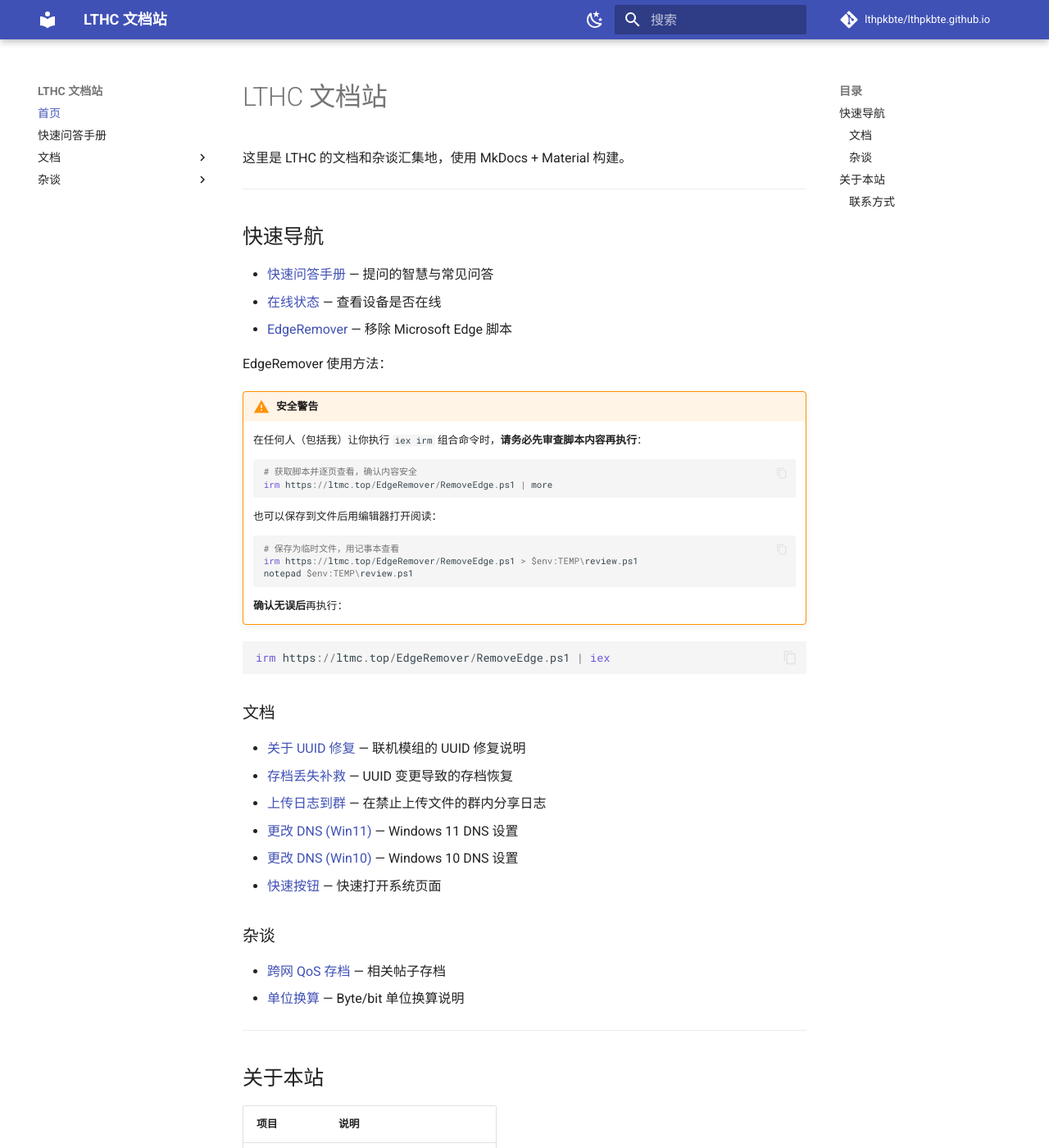
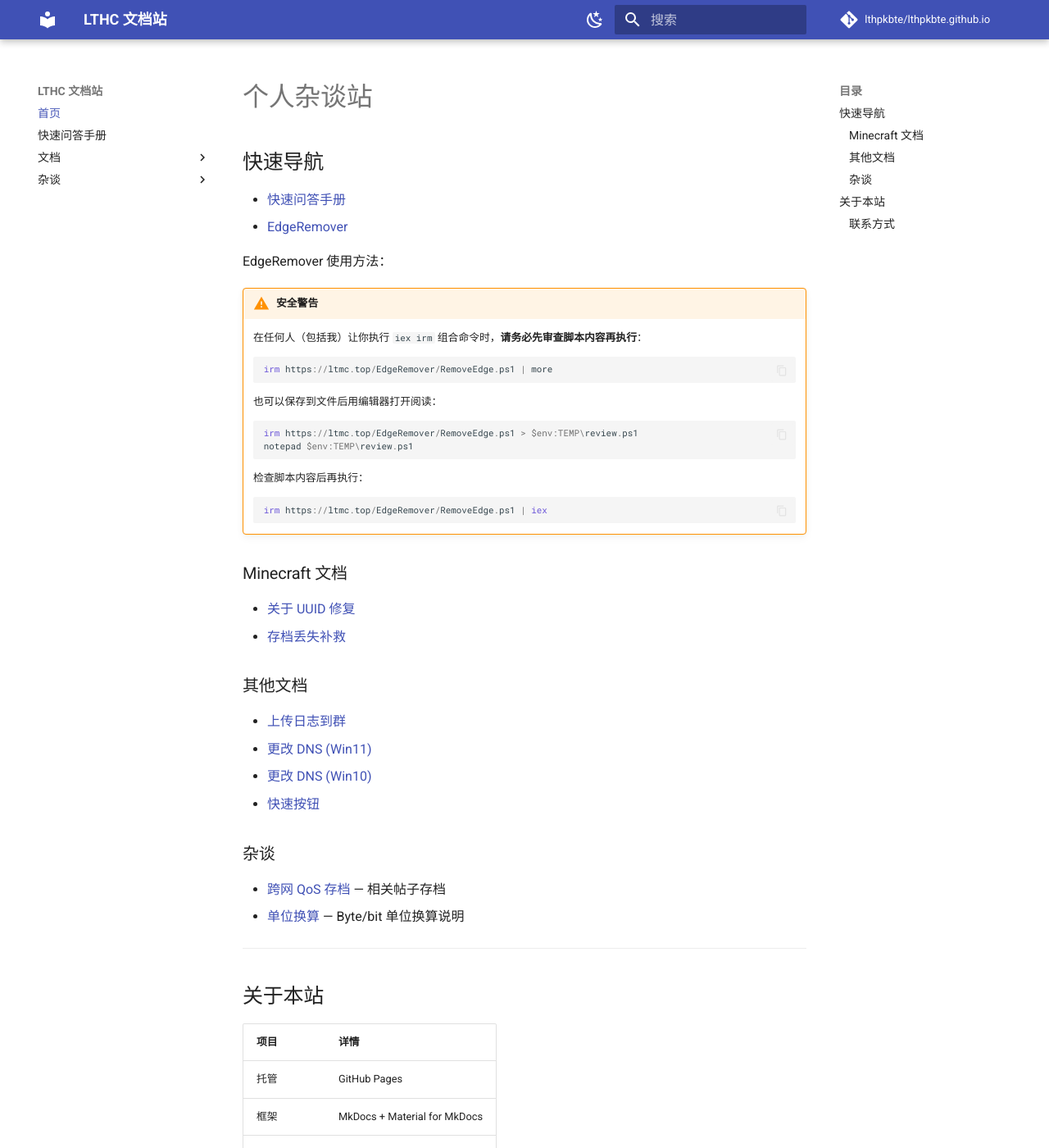
Before and after one commit to LTHPKBTE/lthpkbte.github.io, an MkDocs documentation site: the page built from docs/index.md, in a window 1280 px wide and 1400 px high. Shown: the whole window at 82% size. Built offline with MkDocs 1.6.1 and Material for MkDocs 9.7.7, drawn with Linux system fonts in a browser that asks for light colours; comment, search, counter and statistics services are not loaded; some of the changed text lies outside the part shown.

Commit message:
Update index

````diff
--- a/docs/index.md
+++ b/docs/index.md
@@ -1,14 +1,9 @@
-# LTHC 文档站
-
-这里是 LTHC 的文档和杂谈汇集地，使用 MkDocs + Material 构建。
-
----
+# 个人杂谈站
 
 ## 快速导航
 
-- [快速问答手册](QuickRefence.md) — 提问的智慧与常见问答
-- [在线状态](/status.html) — 查看设备是否在线
-- [EdgeRemover](/EdgeRemover/RemoveEdge.ps1) — 移除 Microsoft Edge 脚本
+- [快速问答手册](QuickRefence.md)
+- [EdgeRemover](/EdgeRemover/RemoveEdge.ps1)
 
 EdgeRemover 使用方法：
 
@@ -16,32 +11,33 @@
     在任何人（包括我）让你执行 `iex irm` 组合命令时，**请务必先审查脚本内容再执行**：
 
     ``` powershell
-    # 获取脚本并逐页查看，确认内容安全
     irm https://ltmc.top/EdgeRemover/RemoveEdge.ps1 | more
     ```
 
     也可以保存到文件后用编辑器打开阅读：
 
     ``` powershell
-    # 保存为临时文件，用记事本查看
     irm https://ltmc.top/EdgeRemover/RemoveEdge.ps1 > $env:TEMP\review.ps1
     notepad $env:TEMP\review.ps1
     ```
 
-    **确认无误后**再执行：
+    检查脚本内容后再执行：
 
-``` powershell
-irm https://ltmc.top/EdgeRemover/RemoveEdge.ps1 | iex
-```
+    ``` powershell
+    irm https://ltmc.top/EdgeRemover/RemoveEdge.ps1 | iex
+    ```
 
-### 文档
+### Minecraft 文档
 
-- [关于 UUID 修复](doc/talk_about_minecraft.md) — 联机模组的 UUID 修复说明
-- [存档丢失补救](doc/fix_save.md) — UUID 变更导致的存档恢复
-- [上传日志到群](doc/upload_log_to_group.md) — 在禁止上传文件的群内分享日志
-- [更改 DNS (Win11)](doc/change_dns_11.md) — Windows 11 DNS 设置
-- [更改 DNS (Win10)](doc/change_dns_10.md) — Windows 10 DNS 设置
-- [快速按钮](doc/quick_button.md) — 快速打开系统页面
+- [关于 UUID 修复](doc/talk_about_minecraft.md)
+- [存档丢失补救](doc/fix_save.md)
+
+### 其他文档
+
+- [上传日志到群](doc/upload_log_to_group.md)
+- [更改 DNS (Win11)](doc/change_dns_11.md)
+- [更改 DNS (Win10)](doc/change_dns_10.md)
+- [快速按钮](doc/quick_button.md)
 
 ### 杂谈
 
@@ -52,12 +48,12 @@
 
 ## 关于本站
 
-| 项目 | 说明 |
+| 项目 | 详情 |
 |------|------|
-| 域名 | [ltmc.top](https://ltmc.top/) |
 | 托管 | GitHub Pages |
 | 框架 | MkDocs + Material for MkDocs |
 | 源码 | [lthpkbte/lthpkbte.github.io](https://github.com/lthpkbte/lthpkbte.github.io) |
+| 辅助 | GPT/Deepseek/Gemini |
 
 ### 联系方式
 
````
